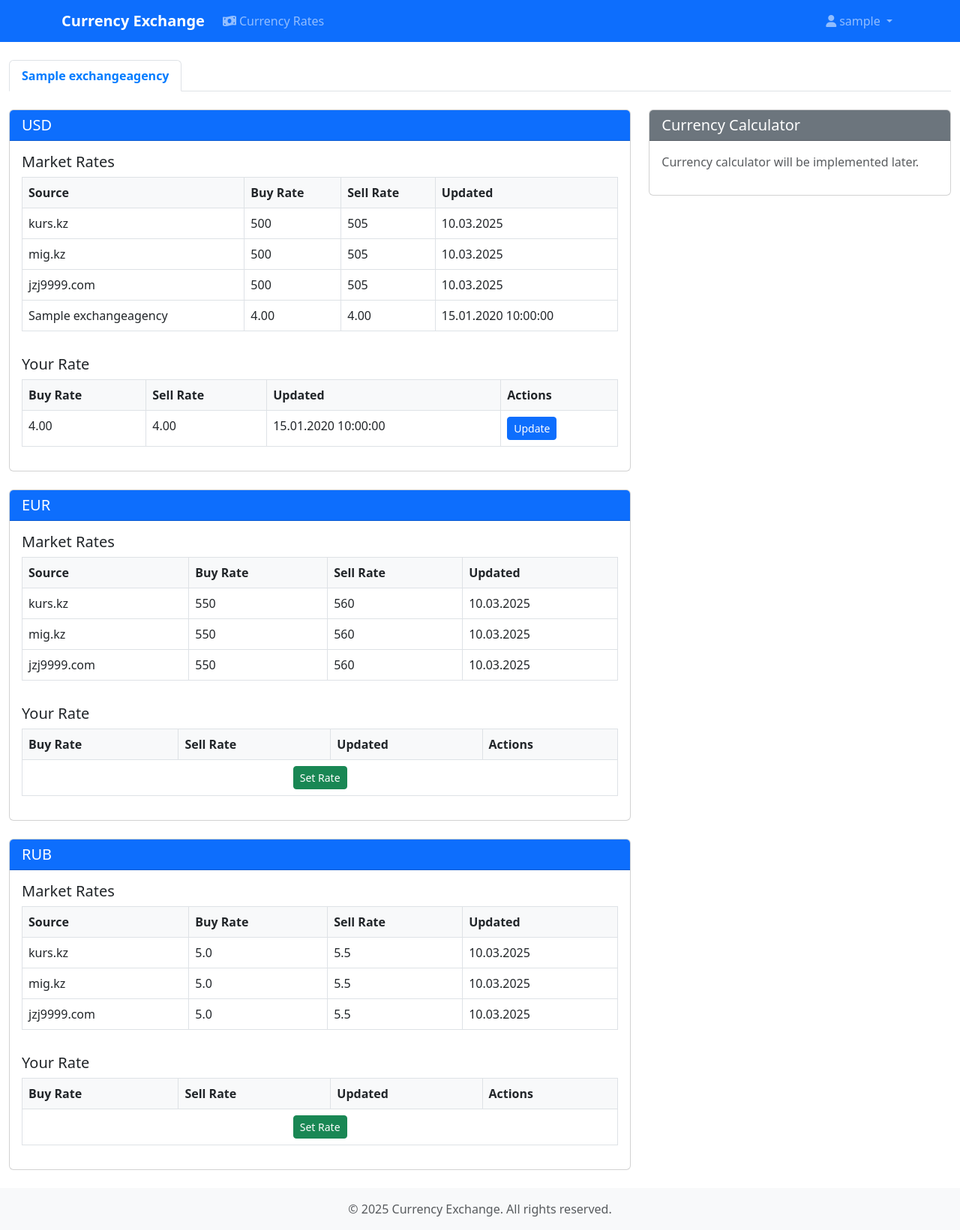
After one commit to SamatSadvakasov/currency, a Django app: page /agency/1/ in a window 1280 px wide. The commit adds this page. Shown: the whole page at 75% size. Run offline with Django 5.2, Linux system fonts and the light colour scheme; a user stored in the database is signed in; tables that the repository leaves empty hold one stand-in row (values such as "Sample post"); parts of the project's set-up code (start-up, migrations or seed data) failed here and were passed over.

Commit message:
agency detail was created

```diff
--- /dev/null
+++ b/src/application/templates/application/agency_detail.html
@@ -0,0 +1,128 @@
+{% extends "base.html" %}
+{% load static %}
+
+{% block content %}
+<div class="container-fluid mt-4">
+    <!-- Agency Tabs -->
+    <ul class="nav nav-tabs mb-4">
+        {% for agency in agencies %}
+        <li class="nav-item">
+            <a class="nav-link {% if agency.id == object.id %}active{% endif %}"
+               href="{% url 'application:agency-detail' agency.id %}">
+                {{ agency.name }}
+            </a>
+        </li>
+        {% endfor %}
+    </ul>
+
+    <div class="row">
+        <!-- Currency Rates Section -->
+        <div class="col-md-8">
+            {% for currency, rates in rates_by_currency.items %}
+            <div class="card mb-4">
+                <div class="card-header bg-primary text-white">
+                    <h3 class="mb-0">{{ currency }}</h3>
+                </div>
+                <div class="card-body">
+                    <!-- External Rates -->
+                    <div class="mb-3">
+                        <h5>Market Rates</h5>
+                        <div class="table-responsive">
+                            <table class="table table-bordered">
+                                <thead>
+                                    <tr>
+                                        <th>Source</th>
+                                        <th>Buy Rate</th>
+                                        <th>Sell Rate</th>
+                                        <th>Updated</th>
+                                    </tr>
+                                </thead>
+                                <tbody>
+                                    {% for rate in rates.external %}
+                                    <tr>
+                                        <td>{{ rate.agency.name }}</td>
+                                        <td>{{ rate.buy_rate }}</td>
+                                        <td>{{ rate.sell_rate }}</td>
+                                        <td>{{ rate.changed_at_pretty }}</td>
+                                    </tr>
+                                    {% endfor %}
+                                </tbody>
+                            </table>
+                        </div>
+                    </div>
+
+                    <!-- Agency Rate -->
+                    <div>
+                        <h5>Your Rate</h5>
+                        <div class="table-responsive">
+                            <table class="table table-bordered">
+                                <thead>
+                                    <tr>
+                                        <th>Buy Rate</th>
+                                        <th>Sell Rate</th>
+                                        <th>Updated</th>
+                                        <th>Actions</th>
+                                    </tr>
+                                </thead>
+                                <tbody>
+                                    {% if rates.agency %}
+                                    <tr>
+                                        <td>{{ rates.agency.buy_rate }}</td>
+                                        <td>{{ rates.agency.sell_rate }}</td>
+                                        <td>{{ rates.agency.changed_at_pretty }}</td>
+                                        <td>
+                                            <a href="{% url 'application:currency-rate-update' rates.agency.id %}"
+                                               class="btn btn-sm btn-primary">Update</a>
+                                        </td>
+                                    </tr>
+                                    {% else %}
+                                    <tr>
+                                        <td colspan="4" class="text-center">
+                                            <a href="{% url 'application:currency-rate-create' %}?agency={{ object.id }}&currency={{ currency }}"
+                                               class="btn btn-sm btn-success">Set Rate</a>
+                                        </td>
+                                    </tr>
+                                    {% endif %}
+                                </tbody>
+                            </table>
+                        </div>
+                    </div>
+                </div>
+            </div>
+            {% endfor %}
+        </div>
+
+        <!-- Calculator Section -->
+        <div class="col-md-4">
+            <div class="card">
+                <div class="card-header bg-secondary text-white">
+                    <h3 class="mb-0">Currency Calculator</h3>
+                </div>
+                <div class="card-body">
+                    <!-- Placeholder for calculator -->
+                    <p class="text-muted">Currency calculator will be implemented later.</p>
+                </div>
+            </div>
+        </div>
+    </div>
+</div>
+{% endblock %}
+
+{% block extra_css %}
+<style>
+    .card-header h3 {
+        font-size: 1.25rem;
+        margin: 0;
+    }
+    .table th {
+        background-color: #f8f9fa;
+    }
+    .nav-tabs .nav-link {
+        color: #495057;
+    }
+    .nav-tabs .nav-link.active {
+        font-weight: bold;
+        color: #007bff;
+    }
+</style>
+{% endblock %}
--- a/src/application/templates/application/agency_rates.html
+++ b/src/application/templates/application/agency_rates.html
@@ -14,7 +14,7 @@
         {% for agency, rates in rates_by_agency.items %}
             <div class="card mb-4">
                 <div class="card-header">
-                    <h3>{{ agency.name }}</h3>
+                    <h3><a href="{% url 'application:agency-detail' agency.id %}">{{ agency.name }}</a></h3>
                 </div>
                 <div class="card-body">
                     <div class="table-responsive">
--- a/src/application/urls.py
+++ b/src/application/urls.py
@@ -8,4 +8,5 @@ urlpatterns = [
     path('rates/create/', views.CurrencyRateCreateView.as_view(), name='currency-rate-create'),
     path('rates/<int:pk>/update/', views.CurrencyRateUpdateView.as_view(), name='currency-rate-update'),
     path('rates/<int:pk>/delete/', views.CurrencyRateDeleteView.as_view(), name='currency-rate-delete'),
+    path('agency/<int:pk>/', views.AgencyDetailView.as_view(), name='agency-detail'),
 ]
--- a/src/application/views.py
+++ b/src/application/views.py
@@ -1,10 +1,9 @@
-from django.shortcuts import render, redirect, get_object_or_404
+from django.shortcuts import redirect, get_object_or_404
 from django.contrib.auth.mixins import LoginRequiredMixin
 from django.views.generic import ListView, CreateView, UpdateView, DeleteView
 from django.urls import reverse_lazy
 from django.contrib import messages
 from django.db import transaction
-from django.http import HttpResponseRedirect
 from .models import ExchangeAgency, CurrencyRate
 
 
@@ -135,3 +134,56 @@ class CurrencyRateDeleteView(LoginRequiredMixin, DeleteView):
     model = CurrencyRate
     template_name = 'application/currency_rate_confirm_delete.html'
     success_url = reverse_lazy('application:agency-rates')
+
+
+class AgencyDetailView(LoginRequiredMixin, UpdateView):
+    """View for displaying and managing currency rates for a specific exchange agency"""
+    model = ExchangeAgency
+    template_name = 'application/agency_detail.html'
+    fields = []  # We don't actually need any fields as we're not editing the agency
+
+    def get_context_data(self, **kwargs):
+        context = super().get_context_data(**kwargs)
+        agency = self.get_object()
+
+        # Get all user's agencies for the tab navigation
+        context['agencies'] = ExchangeAgency.objects.filter(owner=self.request.user)
+
+        # Get external rates (e.g., from kurs.kz and mig.kz)
+        context['external_rates'] = CurrencyRate.objects.filter(
+            agency__is_external=True
+        ).select_related('agency')
+
+        # Get current agency rates
+        context['agency_rates'] = CurrencyRate.objects.filter(
+            agency=agency
+        ).select_related('agency')
+
+        # Create a dictionary of rates by currency for easy access in template
+        context['rates_by_currency'] = {
+            'USD': {'external': [{'agency': {'name': 'kurs.kz'}, 'buy_rate': '500', 'sell_rate': '505', 'changed_at_pretty': '10.03.2025'},
+                                 {'agency': {'name': 'mig.kz'}, 'buy_rate': '500', 'sell_rate': '505', 'changed_at_pretty': '10.03.2025'},
+                                 {'agency': {'name': 'jzj9999.com'}, 'buy_rate': '500', 'sell_rate': '505', 'changed_at_pretty': '10.03.2025'}]},
+
+            'EUR': {'external': [{'agency':{'name': 'kurs.kz'}, 'buy_rate': '550', 'sell_rate': '560', 'changed_at_pretty': '10.03.2025'},
+                                 {'agency':{'name': 'mig.kz'}, 'buy_rate': '550', 'sell_rate': '560', 'changed_at_pretty': '10.03.2025'},
+                                 {'agency':{'name': 'jzj9999.com'}, 'buy_rate': '550', 'sell_rate': '560', 'changed_at_pretty': '10.03.2025'}]},
+
+            'RUB': {'external': [{'agency':{'name': 'kurs.kz'}, 'buy_rate': '5.0', 'sell_rate': '5.5', 'changed_at_pretty': '10.03.2025'},
+                                 {'agency':{'name': 'mig.kz'}, 'buy_rate': '5.0', 'sell_rate': '5.5', 'changed_at_pretty': '10.03.2025'},
+                                 {'agency':{'name': 'jzj9999.com'}, 'buy_rate': '5.0', 'sell_rate': '5.5', 'changed_at_pretty': '10.03.2025'}]},
+        }
+
+        # Organize external rates by currency
+        for rate in context['external_rates']:
+            context['rates_by_currency'][rate.currency]['external'].append(rate)
+
+        # Add agency rates
+        for rate in context['agency_rates']:
+            context['rates_by_currency'][rate.currency]['agency'] = rate
+
+        return context
+
+    def get_queryset(self):
+        # Only allow access to user's own agencies
+        return ExchangeAgency.objects.filter(owner=self.request.user)
```
Also changed, not shown: 1 other file.
